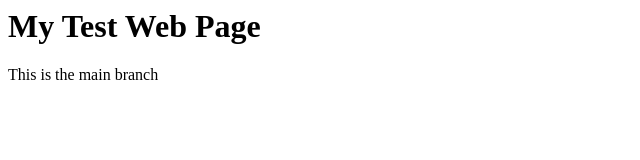
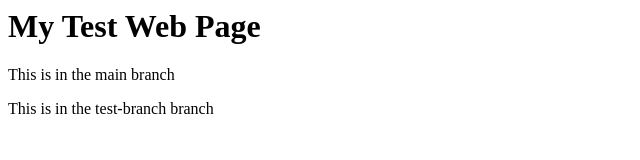
Before and after one commit to Michael-bilhu/simple-website-sp22, a plain HTML site: page index.html in a window 1280 px wide. Shown: the whole page, without its empty margins (0-640 px from the left). Drawn offline with Linux system fonts and the light colour scheme.

Commit message:
Update index.html

```diff
--- a/index.html
+++ b/index.html
@@ -1,2 +1,3 @@
 <h1> My Test  Web Page </h1>
-<p> This is the main branch</p>
+<p> This is in the main branch</p>
+<p> This is in the test-branch branch</p>
```
